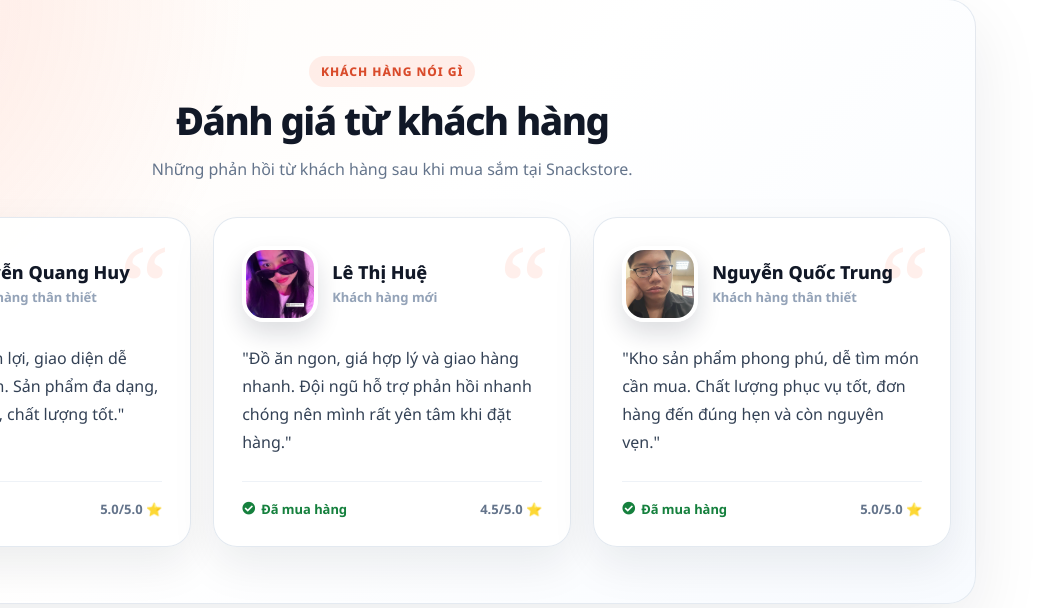
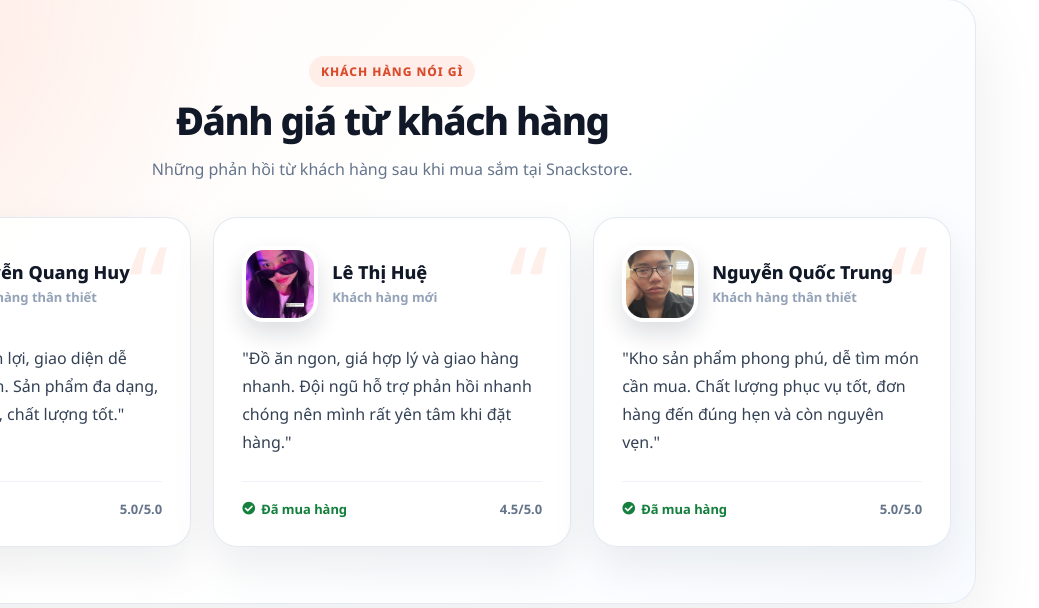
Before and after one commit to hoanganhtruc1501/webdoanvat, a Django app: page / in a window 1280 px wide; the page is wider, and only the part inside the window is pictured. Shown: the part 2102-2710 px from the top of that part, without its empty margins (0-1039 px from the left). Run offline with Django 5.2, Linux system fonts and the light colour scheme; data comes from the database, SQL or seed files in the repository.

Commit message:
reviews.html

```diff
--- a/snackstore/templates/components/reviews.html
+++ b/snackstore/templates/components/reviews.html
@@ -86,7 +86,7 @@
       right: 22px;
       top: 10px;
       color: rgba(255, 122, 89, 0.12);
-      font-family: Georgia, serif;
+      font-family: "Noto Sans", Arial, sans-serif;
       font-size: 110px;
       line-height: 1;
       pointer-events: none;
@@ -225,7 +225,7 @@
           <span class="verified-badge"
             ><i class="fas fa-check-circle"></i> Đã mua hàng</span
           >
-          <span>5.0/5.0 ⭐</span>
+          <span>5.0/5.0</span>
         </div>
       </article>
 
@@ -249,7 +249,7 @@
           <span class="verified-badge"
             ><i class="fas fa-check-circle"></i> Đã mua hàng</span
           >
-          <span> 4.5/5.0 ⭐</span>
+          <span>4.5/5.0</span>
         </div>
       </article>
 
@@ -273,9 +273,10 @@
           <span class="verified-badge"
             ><i class="fas fa-check-circle"></i> Đã mua hàng</span
           >
-          <span> 5.0/5.0 ⭐</span>
+          <span>5.0/5.0</span>
         </div>
       </article>
     </div>
   </div>
 </section>
+</section>
```
